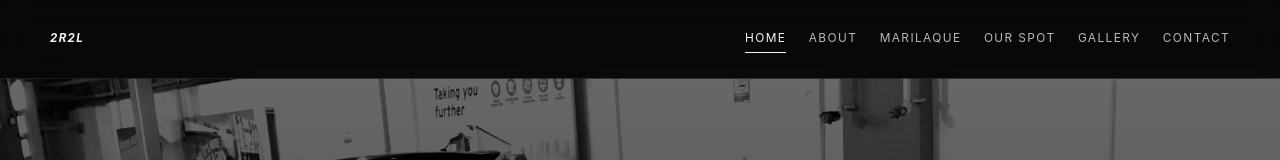
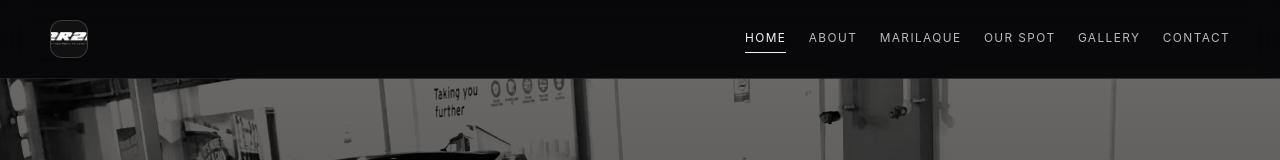
Before and after one commit to Zestojomoc/2R2L, a React (Vite) app: page / in a window 1280 px wide. Shown: the top 160 px of the page. Built offline with nearby package versions, Linux system fonts and the light colour scheme.

Commit message:
Remove logo from footer, keep only italic bold 2R2L text - restore navbar logo

```diff
--- a/src/App.jsx
+++ b/src/App.jsx
@@ -137,7 +137,7 @@ function App() {
       <header ref={headerRef} className="topbar">
         <nav className="nav container" aria-label="Main navigation">
           <a href="#home" className="brand" aria-label="Home">
-            2R2L
+            <img src="/images/logo.png" alt="2R2L group logo" className="brand-mark" />
           </a>
 
           <div className="desktop-nav" aria-label="Desktop navigation">
@@ -521,7 +521,6 @@ function App() {
       <footer className="footer">
         <div className="container footer-inner">
           <div className="brand footer-brand">
-            <img src="/images/logo.png" alt="2R2L group logo" className="brand-mark" />
             <span>{groupInfo.name}</span>
           </div>
 
--- a/src/index.css
+++ b/src/index.css
@@ -102,7 +102,6 @@ main {
   text-transform: uppercase;
   font-size: 0.72rem;
   font-weight: 700;
-  font-style: italic;
 }
 
 .brand-mark {
@@ -800,6 +799,7 @@ main {
 
 .footer-brand {
   flex-shrink: 0;
+  font-style: italic;
 }
 
 .footer-links,
```
